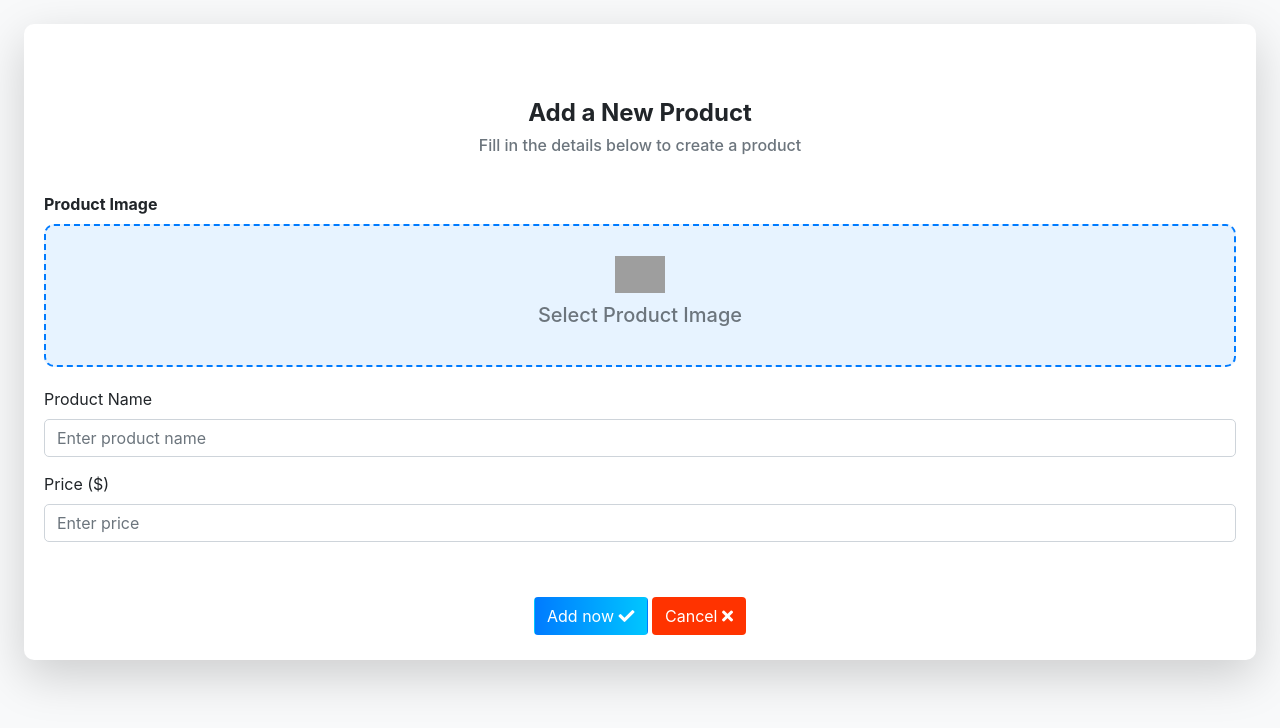
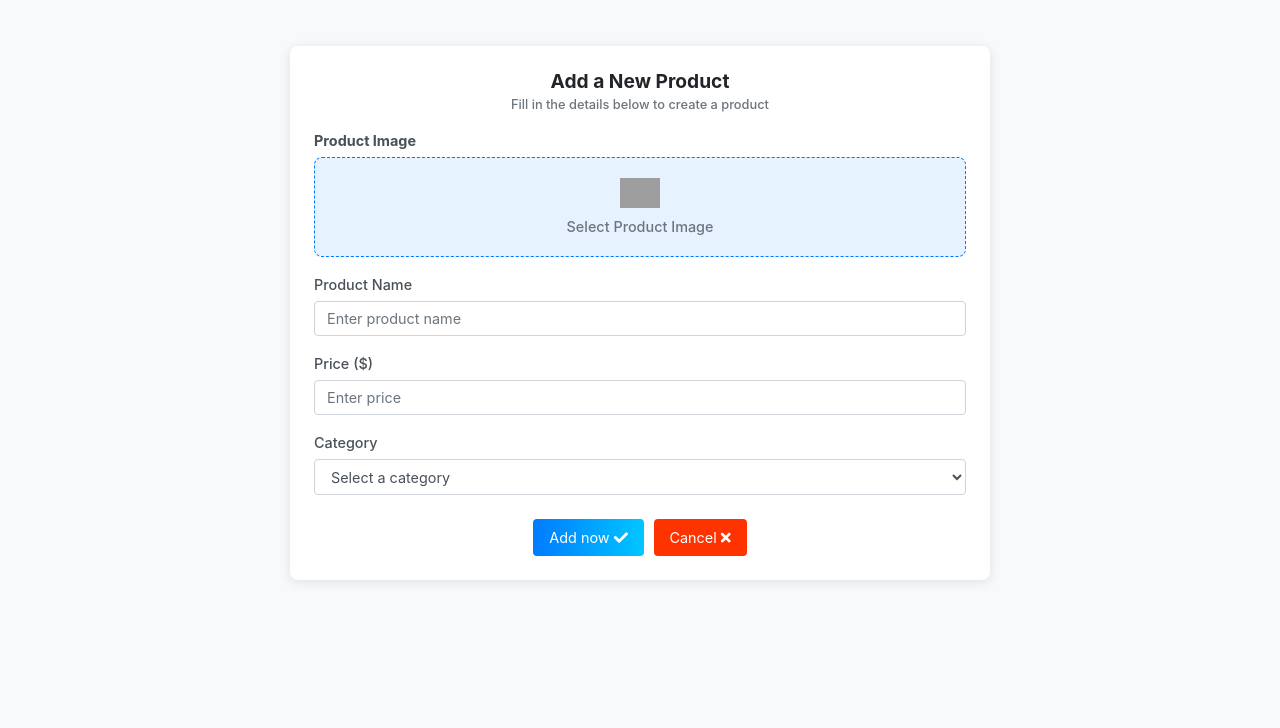
Before and after one commit to Soda-Morn/VC1-Group06-Cafe-Shop, a PHP site: page /views/inventory/create.php in a window 1280 px wide. Shown: the top 728 px of the page. Run offline with PHP 8.4, Linux system fonts and the light colour scheme; grey boxes are pictures that could not be loaded.

Commit message:
style(feature/Purchase_Item_Add): change style on create form [VC01G6-196]

```diff
--- a/views/inventory/create.php
+++ b/views/inventory/create.php
@@ -5,128 +5,230 @@
     <meta name="viewport" content="width=device-width, initial-scale=1.0">
     <title>Add Product</title>
     <link href="https://stackpath.bootstrapcdn.com/bootstrap/4.5.2/css/bootstrap.min.css" rel="stylesheet">
-    <link href="https://cdnjs.cloudflare.com/ajax/libs/font-awesome/5.15.4/css/all.min.css" rel="stylesheet"> <!-- Font Awesome -->
+    <link href="https://cdnjs.cloudflare.com/ajax/libs/font-awesome/5.15.4/css/all.min.css" rel="stylesheet">
     <style>
         body {
-            background-color: #f8f9fa; /* Light background for the entire page */
+            background-color: #f8f9fa;
         }
 
         .card {
-            background-color: #ffffff; /* White background for the card */
-            border: none; /* Remove default border */
-            border-radius: 10px; /* Rounded corners */
-            box-shadow: 0 4px 20px rgba(0, 0, 0, 0.1); /* Subtle shadow */
-        }
-
-        .image-upload {
-            cursor: pointer;
-            background-color: #e7f3ff;
-            border: 2px dashed #007bff;
-            padding: 30px;
-            border-radius: 10px;
-            text-align: center;
-            margin-bottom: 20px;
-            transition: background-color 0.3s; /* Smooth transition for hover */
-        }
-
-        .image-upload:hover {
-            background-color: #d0e7ff;
-        }
-
-        .image-upload img {
-            width: 50px;
+            background-color: #ffffff;
+            border: none;
+            border-radius: 8px;
+            box-shadow: 0 2px 12px rgba(0, 0, 0, 0.1);
+            max-width: 700px;
+            margin: 0 auto;
+            margin-top: 30px;
             margin-bottom: 10px;
         }
 
+        /* Image upload area */
+        .image-upload-area {
+            background-color: #e6f2ff;
+            border: 1px dashed #007bff;
+            border-radius: 8px;
+            padding: 20px;
+            margin-bottom: 12px;
+            position: relative;
+            min-height: 100px;
+            display: flex;
+            flex-direction: column;
+            justify-content: center;
+            align-items: center;
+            cursor: pointer;
+        }
+
+        /* Initial upload state */
+        .upload-prompt {
+            text-align: center;
+            width: 100%;
+            height: 100%;
+            display: flex;
+            flex-direction: column;
+            align-items: center;
+            justify-content: center;
+        }
+
+        .upload-prompt img {
+            width: 40px;
+            margin-bottom: 10px;
+        }
+
+        .upload-prompt h5 {
+            font-size: 0.9rem;
+            margin-bottom: 0;
+        }
+
+        /* Image preview state */
+        .image-preview-container {
+            display: none;
+            width: 100%;
+            text-align: center;
+        }
+
+        .preview-image-wrapper {
+            margin-bottom: 15px;
+            display: flex;
+            justify-content: center;
+        }
+
+        .preview-image {
+            max-height: 100px;
+            max-width: 100%;
+            border-radius: 4px;
+            object-fit: contain;
+        }
+
+        .change-image-btn {
+            background-color: #007bff;
+            color: white;
+            border: none;
+            border-radius: 4px;
+            padding: 6px 12px;
+            cursor: pointer;
+            font-size: 13px;
+            transition: background-color 0.2s;
+            display: inline-block;
+        }
+
+        .change-image-btn:hover {
+            background-color: #0069d9;
+        }
+
+        .change-image-btn i {
+            margin-right: 5px;
+        }
+
+        .file-name {
+            color: #28a745;
+            font-size: 12px;
+            margin-top: 5px;
+            text-align: left;
+        }
+
+        /* Form styling */
+        .form-group {
+            margin-bottom: 15px;
+        }
+
+        .form-group label {
+            font-weight: 500;
+            color: #495057;
+            font-size: 0.9rem;
+            margin-bottom: 5px;
+        }
+
+        .form-control {
+            border-radius: 4px;
+            padding: 8px 12px;
+            font-size: 0.9rem;
+        }
+
+        .form-control:focus {
+            border-color: #007bff;
+            box-shadow: 0 0 4px rgba(0, 123, 255, 0.3);
+        }
+
+        /* Buttons */
+        .btn-submit, .btn-cancel {
+            padding: 8px 16px;
+            font-size: 0.9rem;
+        }
+
         .btn-submit {
-            background: linear-gradient(90deg, #007bff, #00c6ff); /* Gradient background */
+            background: linear-gradient(90deg, #007bff, #00c6ff);
             color: white;
-            transition: background 0.3s; /* Smooth transition for hover */
+            border: none;
         }
 
         .btn-cancel {
-            background-color:rgb(255, 51, 0);
+            background-color: rgb(255, 51, 0);
             color: white;
-            transition: background 0.3s; /* Smooth transition for hover */
+            border: none;
+            margin-left: 5px;
         }
 
         .btn-submit:hover {
-            background: linear-gradient(90deg, #00c6ff, #007bff); /* Reverse gradient on hover */
+            background: linear-gradient(90deg, #00c6ff, #007bff);
         }
 
         .btn-cancel:hover {
             opacity: 0.9;
         }
 
-        .text-center {
-            text-align: center;
-            margin-top: 50px;
-            padding: 5px;
+        /* Compact header */
+        .card-header-text h4 {
+            font-size: 1.2rem;
+            margin-bottom: 4px;
         }
 
-        .form-group input, .form-group textarea {
-            border-radius: 5px; /* Rounded corners for inputs */
-            transition: border-color 0.3s; /* Smooth transition for focus */
-        }
-
-        .form-group input:focus, .form-group textarea:focus {
-            border-color: #007bff; /* Change border color on focus */
-            box-shadow: 0 0 5px rgba(0, 123, 255, 0.5); /* Add shadow on focus */
-        }
-
-        .form-group {
-            margin-bottom: 15px;
-        }
-
-        /* Responsive adjustments */
-        @media (max-width: 576px) {
-            .image-upload {
-                padding: 15px; /* Reduced padding for smaller screens */
-            }
-
-            .btn-submit, .btn-cancel {
-                width: 100%; /* Full width buttons */
-                margin: 5px 0; /* Margins between buttons */
-            }
-            .btn-cancel{
-                background: red;
-            }
-
-            body {
-                padding: 10px; /* Add some padding to the body */
-            }
+        .card-header-text h6 {
+            font-size: 0.8rem;
         }
     </style>
 </head>
 <body>
-    <div class="container-fluid p-4">
-        <div class="card shadow-lg">
-            <div class="card-body">
-                <div class="text-center mb-4">
+    <div class="container p-3">
+        <div class="card">
+            <div class="card-body p-3 p-md-4">
+                <div class="text-center mb-3 card-header-text">
                     <h4 class="font-weight-bold">Add a New Product</h4>
                     <h6 class="text-muted">Fill in the details below to create a product</h6>
                 </div>
 
                 <form action="/purchase_item_add/store" method="POST" enctype="multipart/form-data">
+                    <!-- Product Image Section -->
                     <div class="form-group">
                         <label for="image" class="font-weight-bold">Product Image</label>
-                        <div class="image-upload" onclick="document.getElementById('file-input').click();">
+
+                        <!-- Upload Area -->
+                        <div class="image-upload-area" id="image-upload-area">
                             <input type="file" name="image" accept="image/*" id="file-input" class="d-none" required>
-                            <img src="/Views/assets/img1/icons/upload.svg" alt="Upload Image">
-                            <h5 class="text-muted">Select Product Image</h5>
+
+                            <!-- Initial Upload Prompt -->
+                            <div class="upload-prompt" id="upload-prompt">
+                                <img src="/Views/assets/img1/icons/upload.svg" alt="Upload">
+                                <h5 class="text-muted">Select Product Image</h5>
+                            </div>
+
+                            <!-- Image Preview -->
+                            <div class="image-preview-container" id="image-preview-container">
+                                <div class="preview-image-wrapper">
+                                    <img id="preview-image" class="preview-image" src="#" alt="Preview">
+                                </div>
+                                <button type="button" class="change-image-btn" id="change-image-btn">
+                                    <i class="fas fa-sync-alt"></i> Change Image
+                                </button>
+                            </div>
                         </div>
-                        <div id="file-name" class="text-success"></div>
+
+                        <!-- File Name Display -->
+                        <div id="file-name" class="file-name"></div>
                     </div>
+
+                    <!-- Product Name -->
                     <div class="form-group">
                         <label for="name">Product Name</label>
                         <input type="text" name="name" class="form-control" placeholder="Enter product name" required>
                     </div>
+
+                    <!-- Price -->
                     <div class="form-group">
                         <label for="price">Price ($)</label>
                         <input type="number" name="price" class="form-control" step="0.01" placeholder="Enter price" required>
                     </div>
-                    <div class="text-center">
-                        <button type="submit" class="btn btn-submit me-2">Add now <i class="fas fa-check"></i></button>
+
+                    <!-- Category -->
+                    <div class="form-group">
+                        <label for="category">Category</label>
+                        <select name="category" id="category" class="form-control" required>
+                            <option value="" disabled selected>Select a category</option>
+                        </select>
+                    </div>
+
+                    <!-- Buttons -->
+                    <div class="text-center mt-4">
+                        <button type="submit" class="btn btn-submit">Add now <i class="fas fa-check"></i></button>
                         <a href="/purchase_item_add" class="btn btn-cancel">Cancel <i class="fas fa-times"></i></a>
                     </div>
                 </form>
@@ -135,13 +237,66 @@
     </div>
 
     <script>
+        // DOM Elements
         const fileInput = document.getElementById('file-input');
         const fileNameDisplay = document.getElementById('file-name');
+        const previewImage = document.getElementById('preview-image');
+        const uploadPrompt = document.getElementById('upload-prompt');
+        const imagePreviewContainer = document.getElementById('image-preview-container');
+        const imageUploadArea = document.getElementById('image-upload-area');
+        const changeImageBtn = document.getElementById('change-image-btn');
 
+        // Make the entire upload area clickable
+        imageUploadArea.addEventListener('click', function(e) {
+            // Only trigger if clicking on the area itself or the upload prompt
+            // (not when clicking on preview elements or change button)
+            if (e.target === imageUploadArea ||
+                uploadPrompt.contains(e.target) ||
+                e.target === uploadPrompt) {
+                fileInput.click();
+            }
+        });
+
+        // Change image button
+        changeImageBtn.addEventListener('click', function(e) {
+            e.stopPropagation(); // Prevent bubbling to container
+            fileInput.click();
+        });
+
+        // Handle file selection
         fileInput.addEventListener('change', function() {
-            const fileName = fileInput.files[0] ? fileInput.files[0].name : 'No file chosen';
-            fileNameDisplay.textContent = fileName;
+            const file = fileInput.files[0];
+
+            if (file) {
+                // Display file name
+                fileNameDisplay.textContent = file.name;
+
+                // Create a URL for the file
+                const imageUrl = URL.createObjectURL(file);
+
+                // Set the preview image source
+                previewImage.src = imageUrl;
+
+                // Show preview, hide upload prompt
+                uploadPrompt.style.display = 'none';
+                imagePreviewContainer.style.display = 'block';
+
+                // Ensure the image loads properly
+                previewImage.onload = function() {
+                    // Revoke the object URL to free memory
+                    URL.revokeObjectURL(imageUrl);
+                };
+            } else {
+                resetImageDisplay();
+            }
         });
+
+        // Reset image display
+        function resetImageDisplay() {
+            uploadPrompt.style.display = 'flex';
+            imagePreviewContainer.style.display = 'none';
+            fileNameDisplay.textContent = '';
+        }
     </script>
 </body>
 </html>
```
Also changed, not shown: uploads/1742562506_Milk.cute.png (added).
